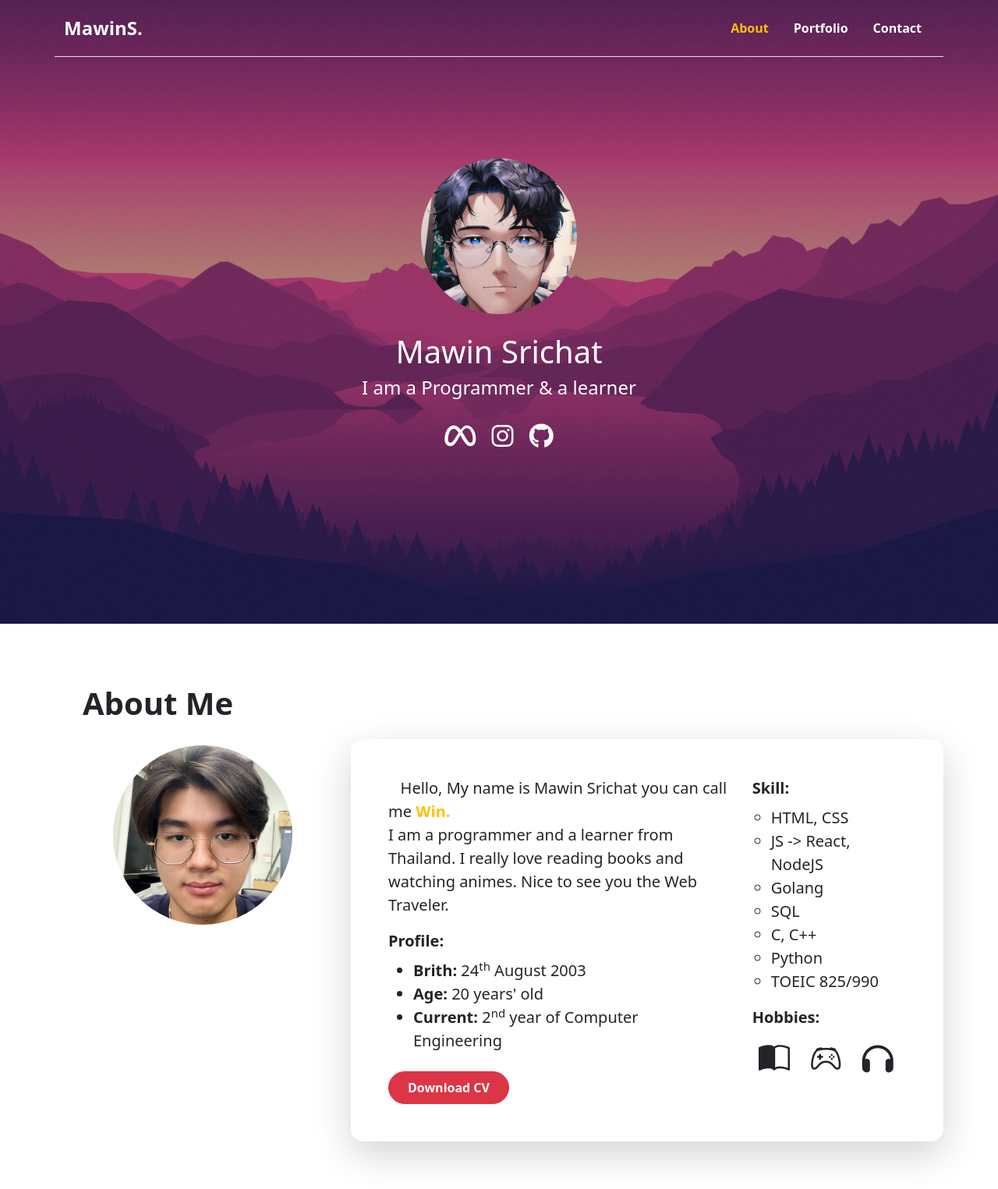
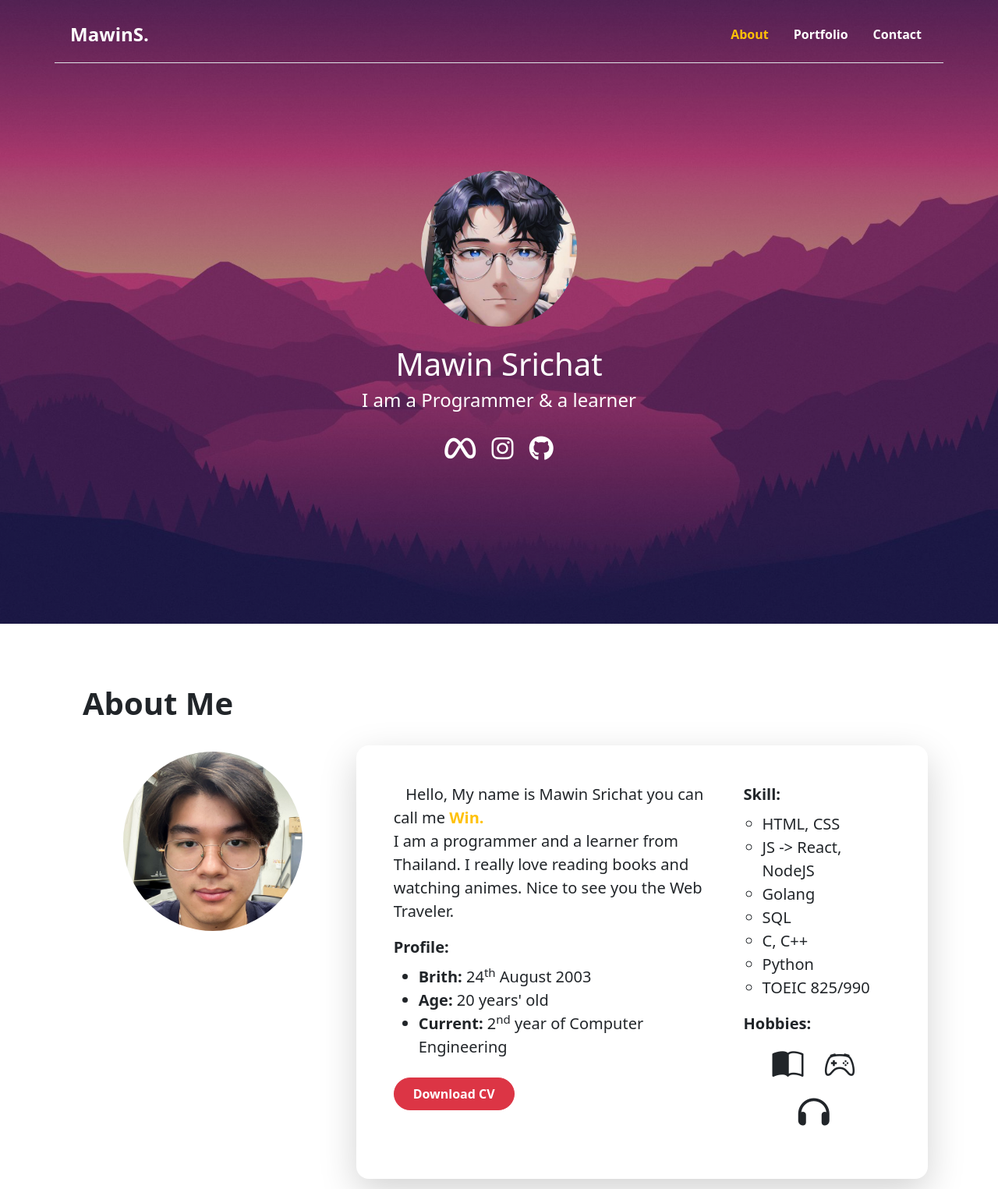
Before and after one commit to WinRafaelx/WinRafaelx.github.io, a plain HTML site: page index.html in a window 1280 px wide. Shown: the top 1525 px of the page at 78% size. Drawn offline with nearby package versions, Linux system fonts and the light colour scheme.

Commit message:
Com style

```diff
--- a/index.html
+++ b/index.html
@@ -26,32 +26,36 @@
   <body>
     <!-- Top -->
     <section class="Top-side">
-      <div class="container border-bottom">
-        <header class="d-flex flex-wrap justify-content-center py-3">
+      <nav class="navbar navbar-expand-lg ">
+        <div class="container py-3 border-bottom">
           <a
             href="/"
-            class="d-flex align-items-center mb-3 mb-md-0 me-md-auto link-body-emphasis text-decoration-none"
+            class="d-flex align-items-center ms-2 mb-md-0 me-auto link-body-emphasis text-decoration-none"
           >
             <span class="fs-4 text-white fw-bolder">MawinS.</span>
           </a>
-
-          <ul class="nav nav-pills">
-            <li class="nav-item">
+          <button class="navbar-toggler" type="button" data-bs-toggle="collapse" data-bs-target="#navbarTogglerDemo02" aria-controls="navbarTogglerDemo02" aria-expanded="false" aria-label="Toggle navigation">
+            <i class="fas fa-bars text-light fs-3 mb-2"></i>
+          </button>
+          <div class="collapse navbar-collapse " id="navbarTogglerDemo02">
+            <ul class="navbar-nav mb-2 mb-lg-0 ms-auto">
+              <li class="nav-item mx-2">
                 <a href="#About" class="nav-link fw-semibold text-warning"
                   >About</a
                 >
               </li>
-            <li class="nav-item">
+              <li class="nav-item mx-2">
                 <a href="#Portfolio" class="nav-link text-white fw-semibold"
                   >Portfolio</a
                 >
               </li>
-            <li class="nav-item">
+              <li class="nav-item mx-2">
                 <a href="#Contact" class="nav-link text-white fw-semibold">Contact</a>
               </li>
             </ul>
-        </header>
           </div>
+        </div>
+      </nav>
       <div
         class="container d-flex align-items-center justify-content-center text-center h-75"
       >
@@ -94,7 +98,7 @@
     <section class="About pb-5 pt-4" id="About">
       <div class="container">
         <div class="pt-5 ps-4 fw-bolder fs-1">About Me</div>
-        <div class="row">
+        <div class="row m-2">
           <div class="col-md-5 col-lg-4 text-center">
             <img
               src="./img/me_real.jpg"
@@ -212,13 +216,13 @@
     </section>
 
     <!-- Portfolio -->
-    <section class="Portfolio pt-2 pb-5" id="Portfolio">
+    <section class="Portfolio mt-2 mb-5" id="Portfolio">
       <div class="container">
-        <div class="pt-5 ps-4 fw-bolder mb-4 fs-1">Portfolio</div>
+        <div class="pt-4 ps-4 fw-bolder mb-2 fs-1">Portfolio</div>
       </div>
       <div
         id="carouselExampleDark"
-        class="carousel slide carousel-dark carousal-bg p-3"
+        class="carousel slide carousel-dark p-3"
         data-bs-touch="false"
         data-bs-interval="false"
       >
--- a/style.css
+++ b/style.css
@@ -22,7 +22,7 @@
   object-fit: cover;
 }
 
-.About .Portfolio .Contact {
+.About .Contact {
   background-color: #faf9ff;
 }
 
@@ -100,7 +100,7 @@ ul.skill {
   color: #343353;
 }
 
-.carousal-bg {
+.Portfolio  {
   background-color: #EAEAEA;
 }
 
```
Lines whose indentation alone changed are shown as unchanged.
